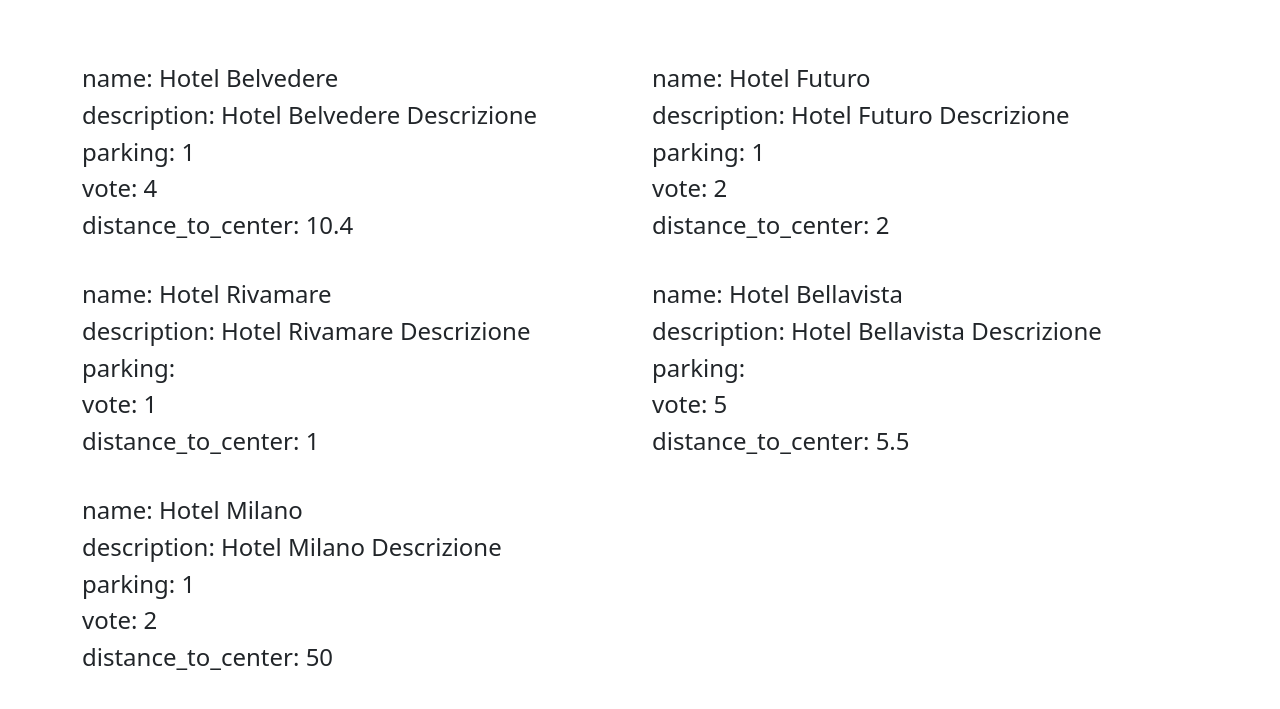
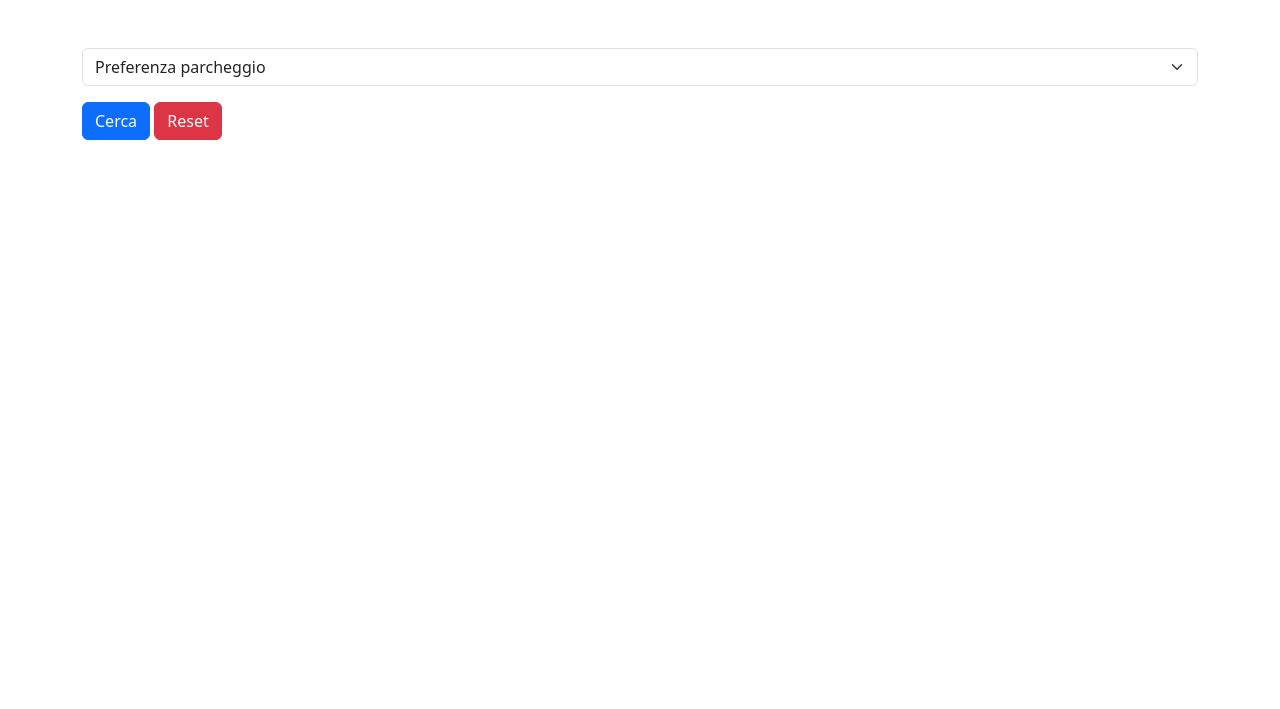
Before and after one commit to Benedettopana/php-hotel, a PHP site: page / in a window 1280 px wide. Shown: the top 709 px of the page. Run offline with PHP 8.4, Linux system fonts and the light colour scheme.

Commit message:
[add]Bonus 1

```diff
--- a/index.php
+++ b/index.php
@@ -40,7 +40,31 @@ $hotels = [
 
 ];
 
-// var_dump($hotels);
+$preferenza = $_POST;
+$parking;
+$newHotel = [];
+// SCELTA
+if(isset($_POST['preferenza']) && !empty($_POST['preferenza'])){
+  foreach($hotels as $element){
+    if( $_POST['preferenza'] == '1'){
+      if($element['parking']){
+        array_push($newHotel, $element);
+      }
+
+    }else if($_POST['preferenza'] == '2'){
+      if(!$element['parking'])
+      array_push($newHotel, $element);
+    }else{
+      array_push($newHotel, $element);
+    }
+  }
+
+// var_dump($newHotel);
+
+}
+
+// /SCELTA
+// var_dump($parking);
 ?>
 
 <!DOCTYPE html>
@@ -51,29 +75,41 @@ $hotels = [
   <link rel='stylesheet' href='https://cdnjs.cloudflare.com/ajax/libs/bootstrap/5.3.2/css/bootstrap.min.css' integrity='sha512-b2QcS5SsA8tZodcDtGRELiGv5SaKSk1vDHDaQRda0htPYWZ6046lr3kJ5bAAQdpV2mmA/4v0wQF9MyU6/pDIAg==' crossorigin='anonymous'/>
   <meta name="viewport" content="width=device-width, initial-scale=1.0">
   <!-- link css -->
-  <link rel="stylesheet" href="./css/style.css">
-  <style>
-    a{
-      --bs-link-color-rgb: white !important;
-      text-decoration: none !important;
-    }
-  </style>
+  <link rel="stylesheet" href="./style.css">
   <title>PHP Hotel</title>
 </head>
 <body>
   <div class="container my-5">
-    <div class="row row-cols-2 ">
+    <!-- Select parcheggio -->
+    <div class=" my-5">
+      <form action="index.php" method="POST">
+        <select class="form-select" aria-label="Default select example" name="preferenza">
+          <option selected>Preferenza parcheggio</option>
+          <option value="1">Presente</option>
+          <option value="2">Senza</option>
+          <option value="3">Indifferente</option>
+        </select>
+        <!-- BTN -->
+        <div class="my-3">
+          <button type="submit" class="btn btn-primary">Cerca</button>
+          <button type="reset" class="btn btn-danger">Reset</button>
+        </div>
+      </form>
+    </div>
+    <?php if(!empty($_POST['preferenza'])): ?>
+    <div class="row row-cols-2  justify-content-center ">
     <?php
-      foreach ($hotels as $elements) :
+      foreach ($newHotel as $elements) :
       ?>
-      <div class="col my-3 ">
-          <?php foreach ($elements as $key => $item ) : ?>
-          <h4><?php echo $key ?>: <?php echo $item ?></h4>
-          <?php endforeach ?>
-        </div>
+          <div class="col-5 my-3  hotel ">
+            <?php foreach ($elements as $key => $item ) : ?>
+              <h4><?php echo $key ?>: <?php echo $item ?></h4>
+            <?php endforeach ?>
+          </div>
       <?php endforeach ?>
       </div>
     </div>
+    <?php endif ?>
   </div>
 </body>
 </html>
--- /dev/null
+++ b/style.css
@@ -0,0 +1,5 @@
+.hotel {
+  border: 1px solid black;
+  border-radius: 5px;
+  margin: 0 3px;
+}
```
Also changed, not shown: css/style.css (deleted).
